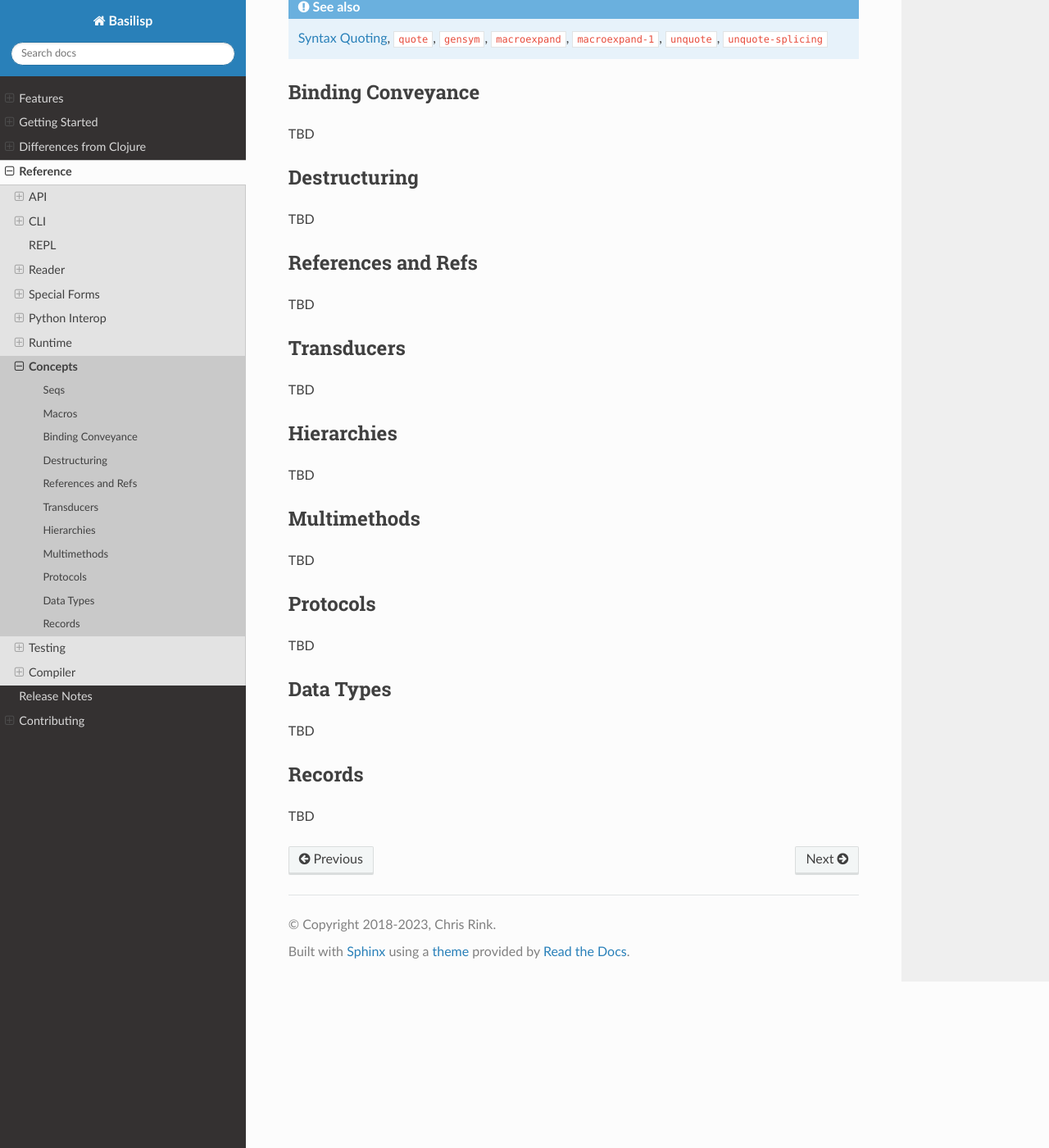
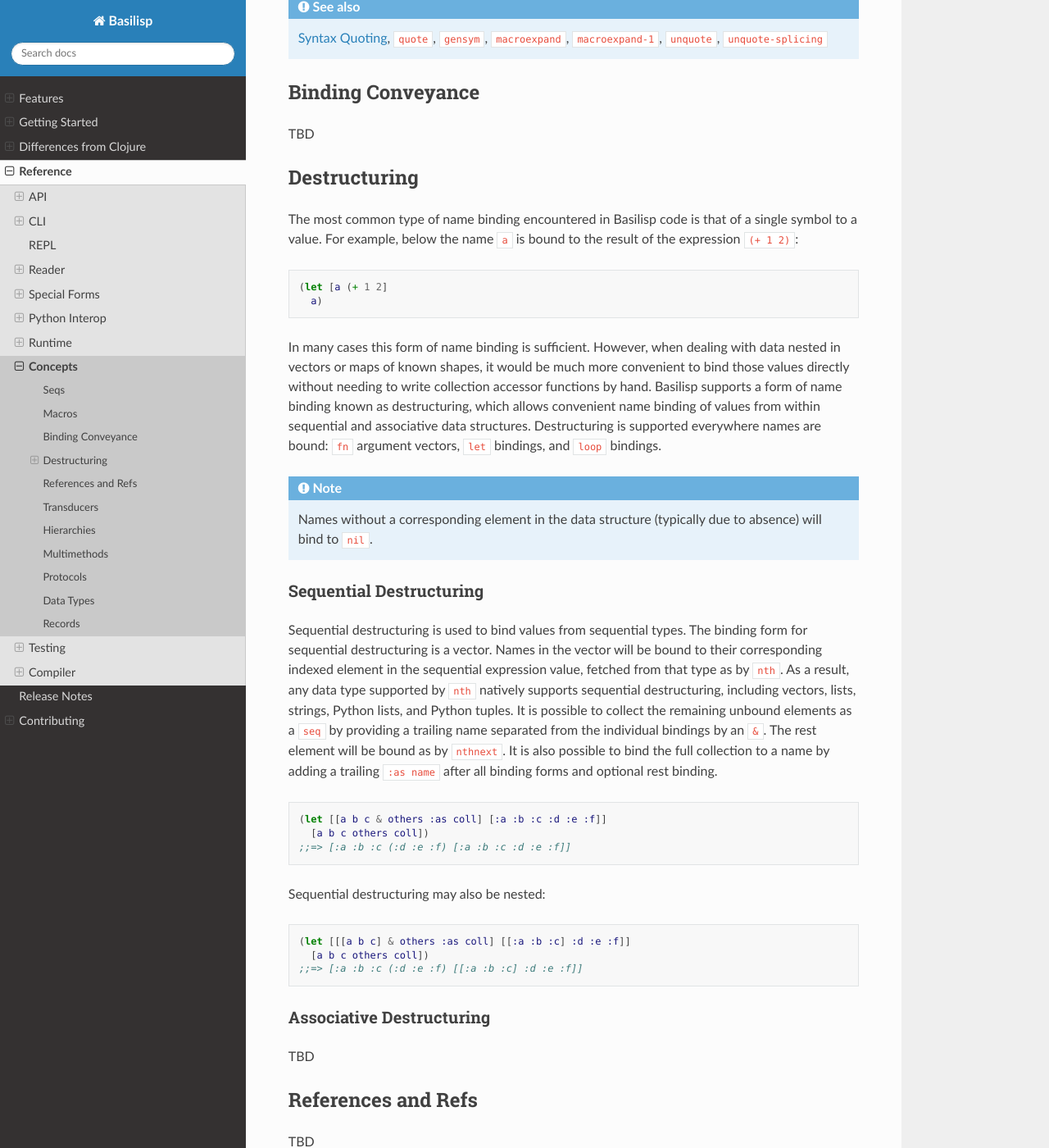
Before and after one commit to basilisp-lang/basilisp, a Sphinx documentation site: the page built from docs/concepts.rst, in a window 1280 px wide and 1400 px high, scrolled down 1233 px. Shown: the whole window at 82% size. Built offline with Sphinx 7.4.7 and the Read the Docs theme 2.0.0, drawn with Linux system fonts in a browser that asks for light colours; cross-references to code outside the pages are shown as plain code.

Commit message:
Documentation

```diff
--- a/docs/concepts.rst
+++ b/docs/concepts.rst
@@ -57,6 +57,53 @@
 Destructuring
 -------------
 
+The most common type of name binding encountered in Basilisp code is that of a single symbol to a value.
+For example, below the name ``a`` is bound to the result of the expression ``(+ 1 2)``::
+
+   (let [a (+ 1 2]
+     a)
+
+In many cases this form of name binding is sufficient.
+However, when dealing with data nested in vectors or maps of known shapes, it would be much more convenient to bind those values directly without needing to write collection accessor functions by hand.
+Basilisp supports a form of name binding known as destructuring, which allows convenient name binding of values from within sequential and associative data structures.
+Destructuring is supported everywhere names are bound: :lpy:form:`fn` argument vectors, :lpy:form:`let` bindings, and :lpy:form:`loop` bindings.
+
+.. note::
+
+   Names without a corresponding element in the data structure (typically due to absence) will bind to ``nil``.
+
+.. _sequential_destructuring:
+
+Sequential Destructuring
+^^^^^^^^^^^^^^^^^^^^^^^^
+
+Sequential destructuring is used to bind values from sequential types.
+The binding form for sequential destructuring is a vector.
+Names in the vector will be bound to their corresponding indexed element in the sequential expression value, fetched from that type as by :lpy:fn:`nth`.
+As a result, any data type supported by ``nth`` natively supports sequential destructuring, including vectors, lists, strings, Python lists, and Python tuples.
+It is possible to collect the remaining unbound elements as a ``seq`` by providing a trailing name separated from the individual bindings by an ``&``.
+The rest element will be bound as by :lpy:fn:`nthnext`.
+It is also possible to bind the full collection to a name by adding a trailing ``:as name`` after all binding forms and optional rest binding.
+
+.. code-block::
+
+   (let [[a b c & others :as coll] [:a :b :c :d :e :f]]
+     [a b c others coll])
+   ;;=> [:a :b :c (:d :e :f) [:a :b :c :d :e :f]]
+
+Sequential destructuring may also be nested:
+
+.. code-block::
+
+   (let [[[a b c] & others :as coll] [[:a :b :c] :d :e :f]]
+     [a b c others coll])
+   ;;=> [:a :b :c (:d :e :f) [[:a :b :c] :d :e :f]]
+
+.. _associative_destructuring:
+
+Associative Destructuring
+^^^^^^^^^^^^^^^^^^^^^^^^^
+
 TBD
 
 .. _references_and_refs:
--- a/docs/reader.rst
+++ b/docs/reader.rst
@@ -150,7 +150,7 @@
 String literals may contain the following escape sequences: ``\\``, ``\a``, ``\b``, ``\f``, ``\n``, ``\r``, ``\t``, ``\v``.
 Their meanings match the equivalent escape sequences supported in `Python string literals <https://docs.python.org/3/reference/lexical_analysis.html#string-and-bytes-literals>`_\.
 
-.. _byte_strings
+.. _byte_strings:
 
 Byte Strings
 ------------
```
